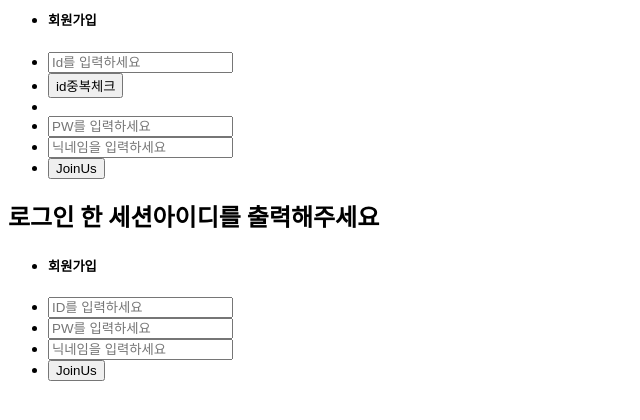
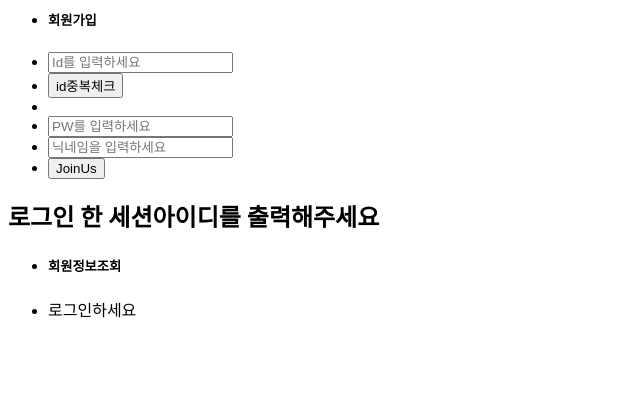
Before and after one commit to 2022-SMHRD-KDT-BigData-5/Cheers, a Java web app: page /main.jsp in a window 1280 px wide. Shown: the part 251-671 px from the top of the page, without its empty margins (0-640 px from the left). Run offline with Tomcat 11, a stand-in JSP engine, Linux system fonts and the light colour scheme.

Commit message:
cheers_회원정보수정

```diff
--- a/PJ_Cheers/src/main/java/com/smhrd/controller/UpdateCon.java
+++ b/PJ_Cheers/src/main/java/com/smhrd/controller/UpdateCon.java
@@ -42,7 +42,7 @@ public class UpdateCon extends HttpServlet {
 			response.sendRedirect("main.jsp");
 		} else {
 			System.out.println("회원정보 수정 실패");
-			response.sendRedirect("update.jsp");
+			response.sendRedirect("mypage.jsp");
 		}
 
 	}
--- a/PJ_Cheers/src/main/java/com/smhrd/database/MemberMapper.xml
+++ b/PJ_Cheers/src/main/java/com/smhrd/database/MemberMapper.xml
@@ -16,8 +16,7 @@
 
 	<update id="updateMember"
 		parameterType="com.smhrd.domain.Member">
-		update test set pw=#{pw}, nick=#{nick},
-		where id=#{id}
+		update test set t_pw=#{pw}, t_nick=#{nick} where t_id=#{id}
 	</update>
 
 	<select id="selectALL" resultType="com.smhrd.domain.Member">
@@ -30,7 +29,7 @@
 
 	<select id="selectEmail" parameterType="String"
 		resultType="String">
-		select id from test where id=#{id}
+		select t_id from test where t_id=#{id}
 	</select>
 
 </mapper>
--- a/PJ_Cheers/src/main/webapp/main.jsp
+++ b/PJ_Cheers/src/main/webapp/main.jsp
@@ -1,6 +1,7 @@
 <%@ page language="java" contentType="text/html; charset=UTF-8"
 	pageEncoding="UTF-8" isELIgnored="false"%>
 <%@ taglib uri="http://java.sun.com/jsp/jstl/core" prefix="c"%>
+<%@page import="com.smhrd.domain.Member"%>
 <!DOCTYPE html PUBLIC "-//W3C//DTD HTML 4.01 Transitional//EN" "http://www.w3.org/TR/html4/loose.dtd">
 <html>
 
@@ -8,45 +9,46 @@
 	<!-- Wrapper -->
 	<div id="wrapper">
 		<!-- Header -->
-		<header id="header" class="alt" >
-			<a href="main.jsp" class="logo"><strong><h1>슬기로운 혼술생활</h1></strong>
-			<nav align="right">
-				<c:choose>
-					<c:when test="${empty loginMember}"><!--if절 (조건작성!) - if~else문  -->
+		<header id="header" class="alt"> <a href="main.jsp"
+			class="logo"><strong><h1>슬기로운 혼술생활</h1></strong> <nav
+				align="right"> <c:choose>
+				<c:when test="${empty loginMember}">
+					<!--if절 (조건작성!) - if~else문  -->
 					<a href="#recipe">레시피</a>
 					<a href="#ott">OTT매칭</a>
 					<a href="#menu">로그인/회원가입</a>
 				</c:when>
 
-					<c:otherwise><!--else절  -->
+				<c:otherwise>
+					<!--else절  -->
 
-						<c:if test="${loginMember.id eq 'admin'}"><!-- 단순 if문 -->
+					<c:if test="${loginMember.id eq 'admin'}">
+						<!-- 단순 if문 -->
 						<a href="select.jsp">전체회원정보</a>
 					</c:if>
 					<a href="LogoutCon">로그아웃</a>
 					<a href="update.jsp">개인정보수정</a>
 				</c:otherwise>
-				</c:choose>
-			</nav>
-		</header>
+			</c:choose> </nav></header>
 
 		<nav id="menu">
 		<ul class="links">
 			<li><h5>로그인</h5></li>
 			<form action="LoginCon" method="post">
-				 	<li><input type="text" name="id"  placeholder="ID를 입력하세요"></li>
-					<li><input type="password" name="pw"  placeholder="PW를 입력하세요"></li>
+				<li><input type="text" name="id" placeholder="ID를 입력하세요"></li>
+				<li><input type="password" name="pw" placeholder="PW를 입력하세요"></li>
 				<li><input type="submit" value="LogIn" class="button fit"></li>
 			</form>
 		</ul>
 		<ul class="actions vertical">
 			<li><h5>회원가입</h5></li>
 			<form action="JoinCon" method="post">
-					<li><input type="text" name="id"  id="id" placeholder="Id를 입력하세요" ></li>
+				<li><input type="text" name="id" id="id"
+					placeholder="Id를 입력하세요"></li>
 				<li><input type="button" value="id중복체크" onclick="idCheck()"></li>
 				<li><span id="check"></span></li>
-					<li><input type="password" name="pw"  placeholder="PW를 입력하세요" ></li>
-					<li><input type="text" name="nick"  placeholder="닉네임을 입력하세요" ></li>
+				<li><input type="password" name="pw" placeholder="PW를 입력하세요"></li>
+				<li><input type="text" name="nick" placeholder="닉네임을 입력하세요"></li>
 				<li><input type="submit" value="JoinUs" class="button fit"></li>
 			</form>
 		</ul>
@@ -54,17 +56,14 @@
 		<!-- Banner -->
 		<section id="banner" class="major">
 		<div class="inner">
-				<header class="major">
-					<c:choose>
-						<c:when test = "${empty loginMember}">
+			<header class="major"> <c:choose>
+				<c:when test="${empty loginMember}">
 					<h1>로그인 한 세션아이디를 출력해주세요</h1>
 				</c:when>
 				<c:otherwise>
-							<h1>${loginMember.nick}님 환영합니다.</h1>
+					<h1>${loginMember.nick}님환영합니다.</h1>
 				</c:otherwise>
-					</c:choose>
-
-			<script>
+			</c:choose> <script>
 				function idCheck(){
 					let id = $('#id').val();
 
@@ -96,15 +95,22 @@
 
 
 			<ul>
-		<li><h5>회원가입</h5></li>
-		<form action="JoinCon" method="post">
-			<li><input type="text" name="id" id="id" placeholder="ID를 입력하세요"></li>
-			<li><input type="password" name="pw" placeholder="PW를 입력하세요"></li>
-			<li><input type="text" name="nick" placeholder="닉네임을 입력하세요"></li>
-			<li><input type="submit" value="JoinUs" class="button fit"></li>
-		</form>
+				<li><h5>회원정보조회</h5></li>
+					<c:choose>
+						<c:when test="${empty loginMember}">
+							<li>로그인하세요</li>
+						</c:when>
+						<c:otherwise>
+							<% System.out.print(" otherwise 안쪽에서 로그인 확인 "); %>
+							<c:if test="${loginMember.id eq 'admin'}">
+							<li><a href="select.jsp">전체회원정보</a></li>
+							</c:if>
+							<c:if test="${loginMember.id != 'admin'}">
+							<li><a href="mypage.jsp">${loginMember.id}님 마이페이지</a></li>
+							</c:if>
+						</c:otherwise>
+					</c:choose>
+
 			</ul>
-
-
 </body>
 </html>
```
Also changed, not shown: PJ_Cheers/src/main/webapp/mypage.jsp (added, +26 -0 lines), 2 other files. Lines whose indentation alone changed are shown as unchanged.
